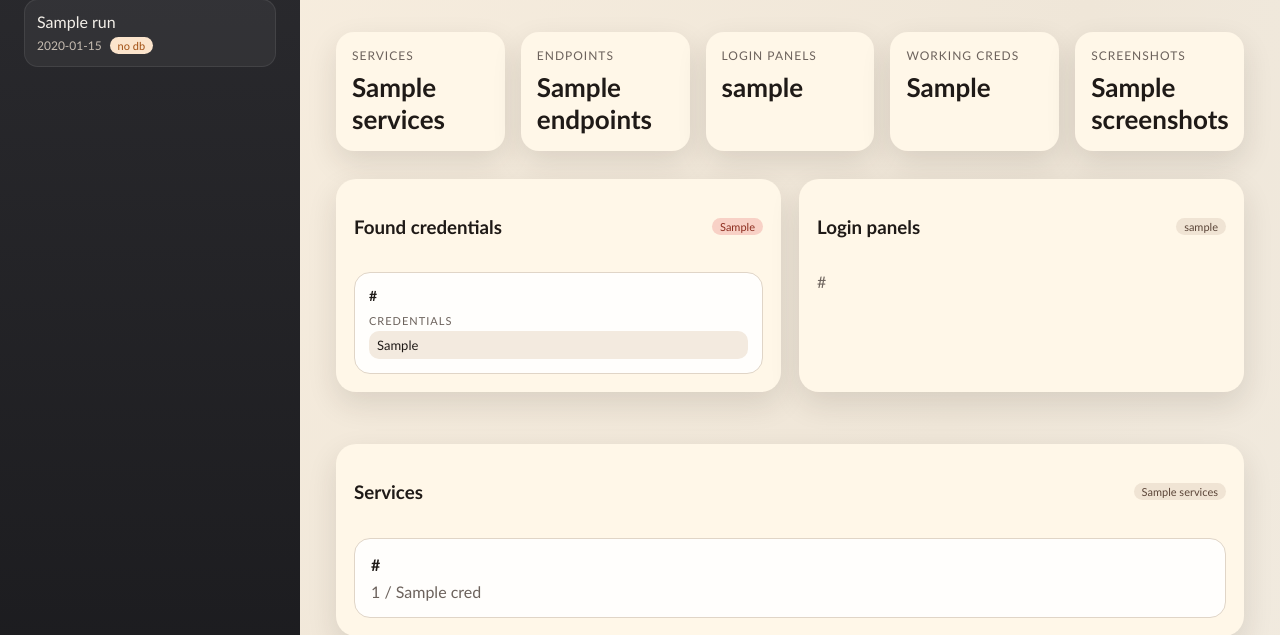
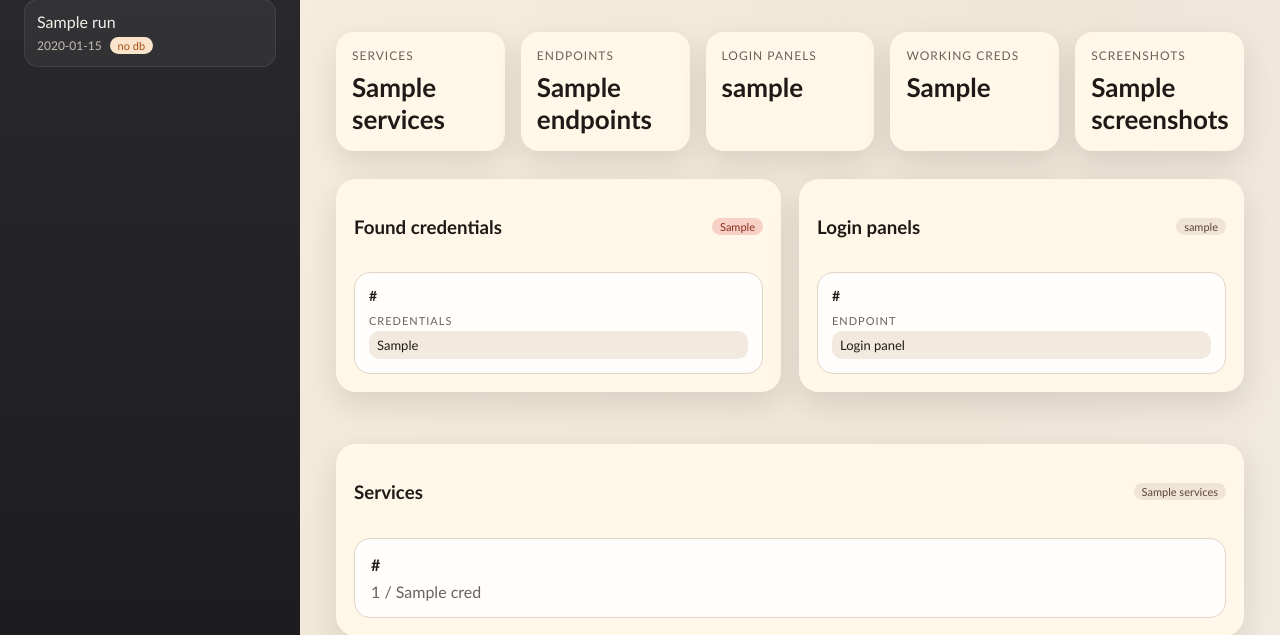
Before and after one commit to Mathis-Z/llm-credential-scanner, a Flask app: template scanner_logs_dashboard/templates/run.html in a window 1280 px wide. Shown: the part 132-767 px from the top of the page. Run offline with Flask 3, Linux system fonts and the light colour scheme; the template is opened without the code that fills it: most values are stand-ins (such as "Sample title", 1, 10 or a date in 2020).

Commit message:
enhance login panels dashboard

```diff
--- a/scanner_logs_dashboard/templates/run.html
+++ b/scanner_logs_dashboard/templates/run.html
@@ -61,11 +61,17 @@
             <span class="pill">{{ data.summary.login_panels }}</span>
         </div>
         {% if data.login_panels %}
-            <ul class="list">
+            <div class="cred-grid">
                 {% for item in data.login_panels %}
-                    <li>{{ item.url or item.path }}</li>
+                    <div class="cred-card">
+                        <div class="cred-endpoint">{{ item.url or item.path }}</div>
+                        <div class="cred-pair">
+                            <span class="cred-label">Endpoint</span>
+                            <span class="cred-value">Login panel</span>
+                        </div>
+                    </div>
                 {% endfor %}
-            </ul>
+            </div>
         {% else %}
             <div class="empty">No login panels detected.</div>
         {% endif %}
```
